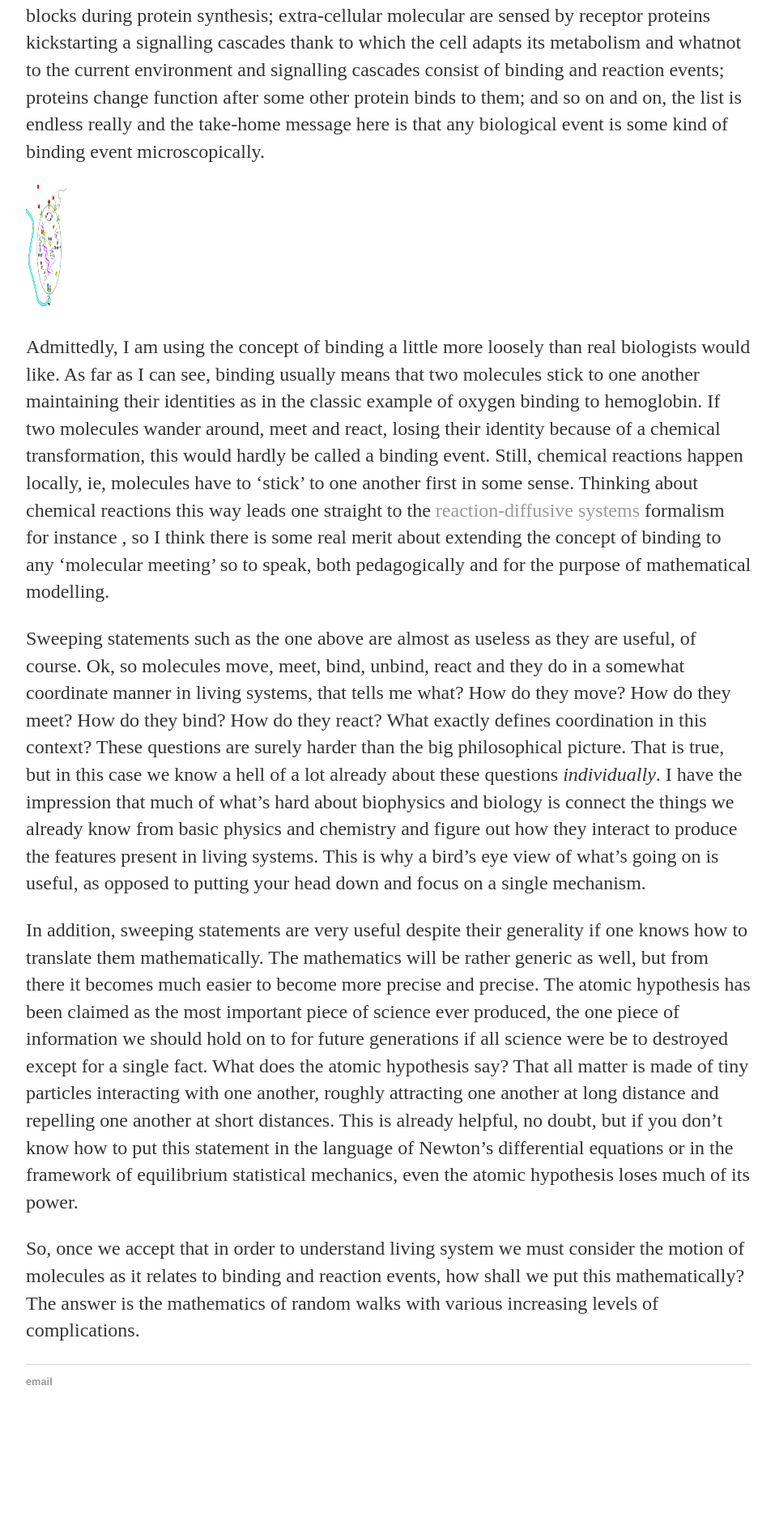
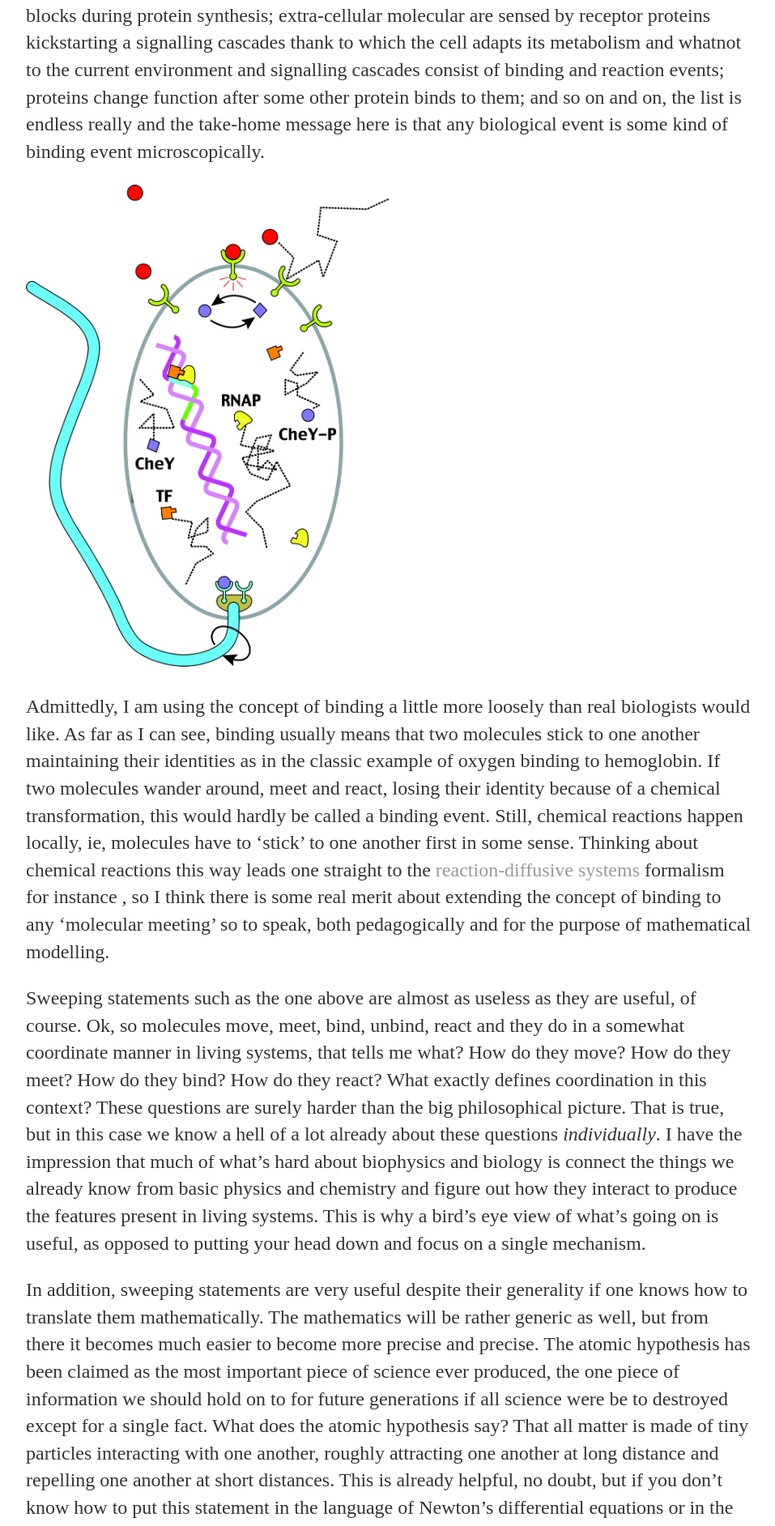
Before and after one commit to ghostsandmachines/ghostsandmachines.github.io, a Jekyll site: the page built from _posts/2019-01-09-ghost-and-machines-site-launched.md, in a window 1280 px wide. Shown: the part 420-2304 px from the top of the page at 81% size, without its empty margins (160-1117 px from the left). Built offline with Jekyll 4.4.1, drawn with Linux system fonts in a browser that asks for light colours; before the commit the page ends 2193 px from its top, so only the background shows below that.

Commit message:
Update 2019-01-09-ghost-and-machines-site-launched.md

```diff
--- a/_posts/2019-01-09-ghost-and-machines-site-launched.md
+++ b/_posts/2019-01-09-ghost-and-machines-site-launched.md
@@ -6,7 +6,7 @@ date: 2019-01-09
 
 It's not too much of a stretch, I believe, to say that microscopically we recognize what's alive by looking at sets of molecules binding and unbinding in a coordinated and concerted manner. Examples abound: RNA polymerase starts off transcription by binding to DNA; trascription factors control the transcriptional rate by binding to DNA sequences; ribosomes synthesize proteins by binding to mRNA; amminoacids bind to tRNA providing the building blocks during protein synthesis; extra-cellular molecular are sensed by receptor proteins kickstarting a signalling cascades thank to which the cell adapts its metabolism and whatnot to the current environment and signalling cascades consist of binding and reaction events; proteins change function after some other protein binds to them; and so on and on, the list is endless really and the take-home message here is that any biological event is some kind of binding event microscopically.
 
- <img src="{{ site.url }}/blog/img/2019-01-09-bindings.jpg" alt="bindings" width="50" height="150"/>
+ <img src="{{ site.url }}/blog/img/2019-01-09-bindings.jpg" alt="bindings" width="50%"/>
 
 <!--![bindings]({{ site.url }}/blog/img/2019-01-09-bindings.jpg =50x150)-->
 
```
